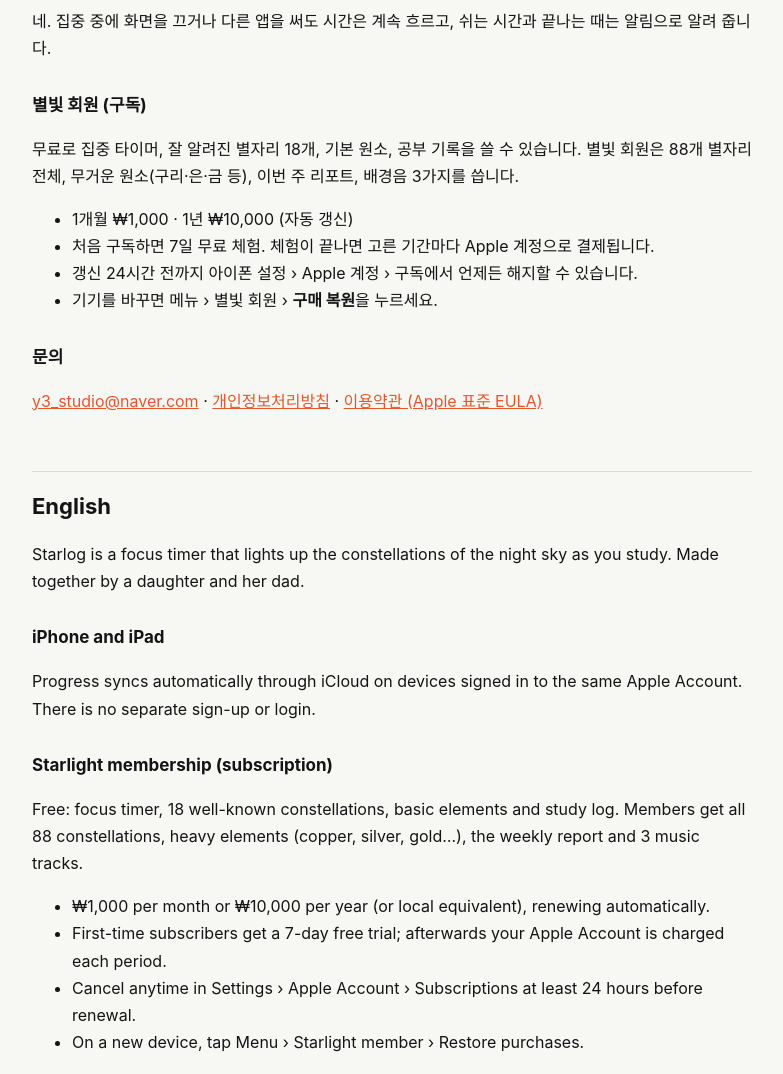
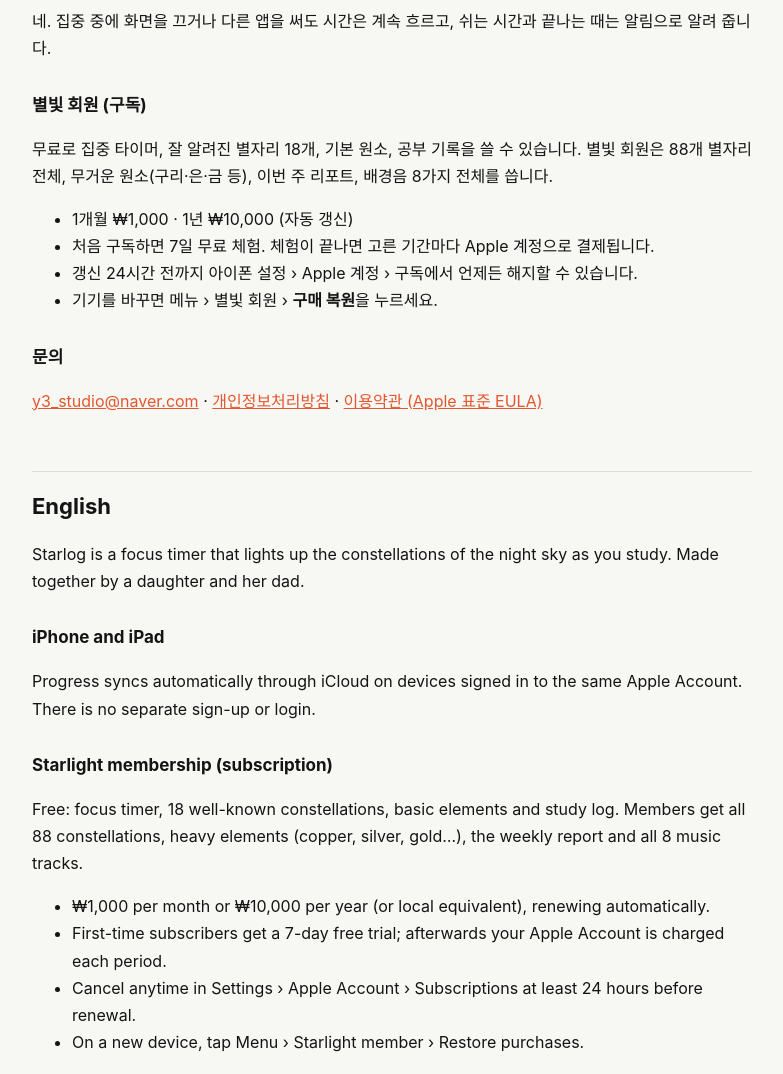
Before and after one commit to yohan-peri/yohan-peri.github.io, a plain HTML site: page starlog.html in a window 1280 px wide. Shown: the part 520-1594 px from the top of the page, without its empty margins (248-1031 px from the left). Drawn offline with Linux system fonts and the light colour scheme.

Commit message:
Starlog 지원 페이지: 회원 배경음 8가지

```diff
--- a/starlog.html
+++ b/starlog.html
@@ -22,7 +22,7 @@
 <p>네. 집중 중에 화면을 끄거나 다른 앱을 써도 시간은 계속 흐르고, 쉬는 시간과 끝나는 때는 알림으로 알려 줍니다.</p>
 
 <h3>별빛 회원 (구독)</h3>
-<p>무료로 집중 타이머, 잘 알려진 별자리 18개, 기본 원소, 공부 기록을 쓸 수 있습니다. 별빛 회원은 88개 별자리 전체, 무거운 원소(구리·은·금 등), 이번 주 리포트, 배경음 3가지를 씁니다.</p>
+<p>무료로 집중 타이머, 잘 알려진 별자리 18개, 기본 원소, 공부 기록을 쓸 수 있습니다. 별빛 회원은 88개 별자리 전체, 무거운 원소(구리·은·금 등), 이번 주 리포트, 배경음 8가지 전체를 씁니다.</p>
 <ul>
 <li>1개월 ₩1,000 · 1년 ₩10,000 (자동 갱신)</li>
 <li>처음 구독하면 7일 무료 체험. 체험이 끝나면 고른 기간마다 Apple 계정으로 결제됩니다.</li>
@@ -38,7 +38,7 @@
 <h3>iPhone and iPad</h3>
 <p>Progress syncs automatically through iCloud on devices signed in to the same Apple Account. There is no separate sign-up or login.</p>
 <h3>Starlight membership (subscription)</h3>
-<p>Free: focus timer, 18 well-known constellations, basic elements and study log. Members get all 88 constellations, heavy elements (copper, silver, gold…), the weekly report and 3 music tracks.</p>
+<p>Free: focus timer, 18 well-known constellations, basic elements and study log. Members get all 88 constellations, heavy elements (copper, silver, gold…), the weekly report and all 8 music tracks.</p>
 <ul>
 <li>₩1,000 per month or ₩10,000 per year (or local equivalent), renewing automatically.</li>
 <li>First-time subscribers get a 7-day free trial; afterwards your Apple Account is charged each period.</li>
```
